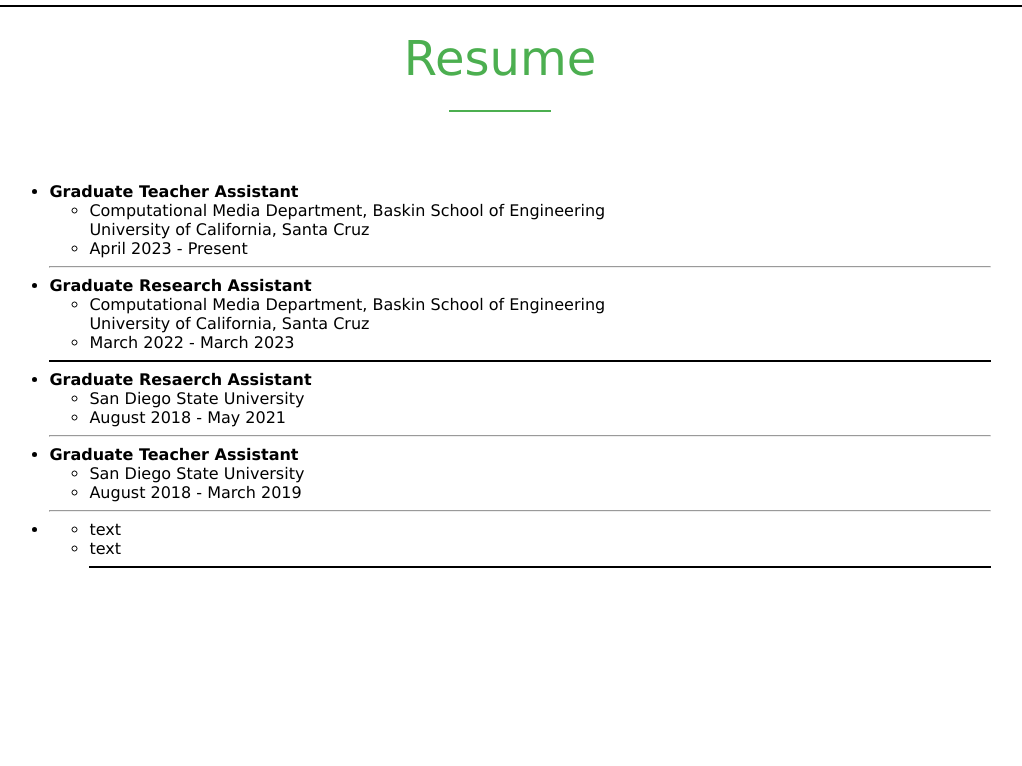
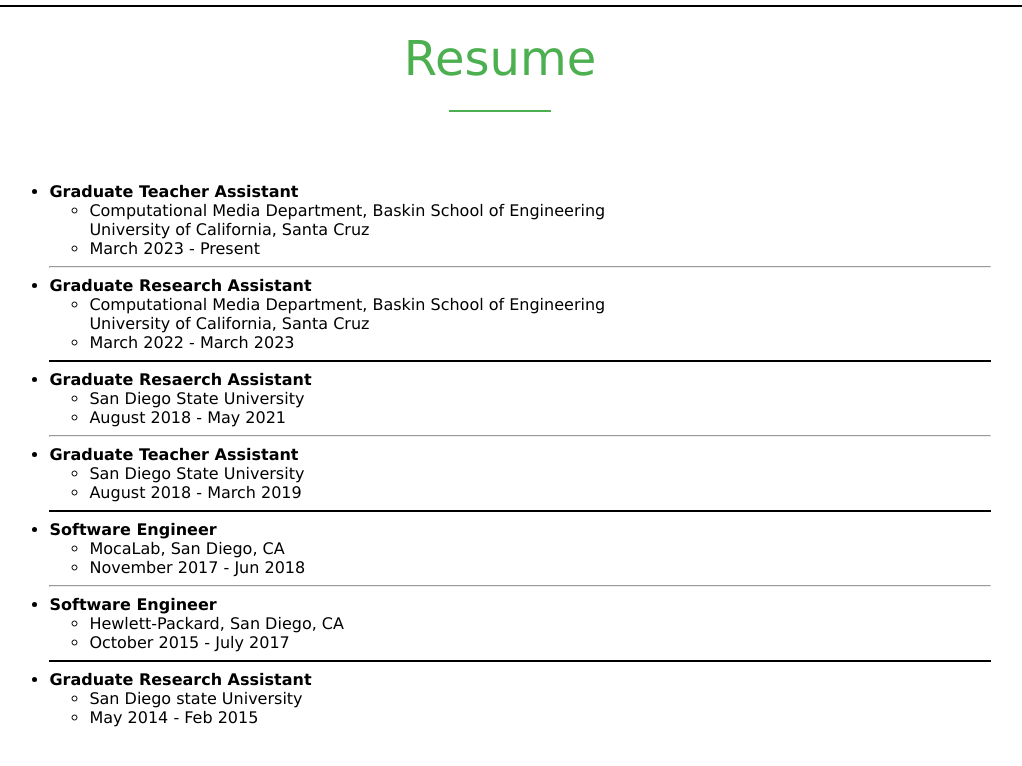
Before and after one commit to atiehmk/atiehmk.github.io, a plain HTML site: page index.html in a window 1280 px wide. Shown: the part 1910-2676 px from the top of the page, without its empty margins (140-1162 px from the left). Before the commit the page ends 2517 px from the top, so only its background shows below. Drawn offline with Linux system fonts and the light colour scheme.

Commit message:
Update index.html

```diff
--- a/index.html
+++ b/index.html
@@ -323,7 +323,7 @@ and Magy Seif El-Nasr. "A Data-Driven Design of AR Alternate Reality Games to Me
   								 Computational Media Department, Baskin School of Engineering <br> University of California, Santa Cruz <br>
   										  </li>
   										  <li>
-  			 April 2023 - Present
+  			 March 2023 - Present
   										  </li>
   									  </ul>
   								  </li>
@@ -360,7 +360,7 @@ San Diego State University
   									  <b>Graduate Teacher Assistant</b>
   									  <ul>
   										  <li>
- San Diego State University <br>
+ San Diego State University
   										  </li>
   										  <li>
   		 August 2018 - March 2019    					  							  </li>
@@ -368,19 +368,45 @@ San Diego State University
   								  </li>
 
   								  <li>
+  									  <hr color="black">
+
+  									  <b>Software Engineer</b>
+  									  <ul>
+  										  <li>
+  										MocaLab, San Diego, CA
+  										  </li>
+  										  <li>
+  		 November 2017 - Jun 2018
+  										  </li>
+  											  </ul>
+  								  </li>
+
+  <li>
   									  <hr>
 
-  									  <b></b>
+  									  <b>Software Engineer</b>
   									  <ul>
   										  <li>
-  										text
+  										Hewlett-Packard, San Diego, CA
   										  </li>
   										  <li>
-  		text
+  		 October 2015 - July 2017
   										  </li>
-  										  <hr color="black">
+  											  </ul>
+  								  </li>
 
-  									  </ul>
+                                    <li>
+  									  <hr color="black">
+
+  									  <b>Graduate Research Assistant</b>
+  									  <ul>
+  										  <li>
+  										San Diego state University
+  										  </li>
+  										  <li>
+  		 May 2014 - Feb 2015
+  										  </li>
+  											  </ul>
   								  </li>
 
   							  </ul>
```
